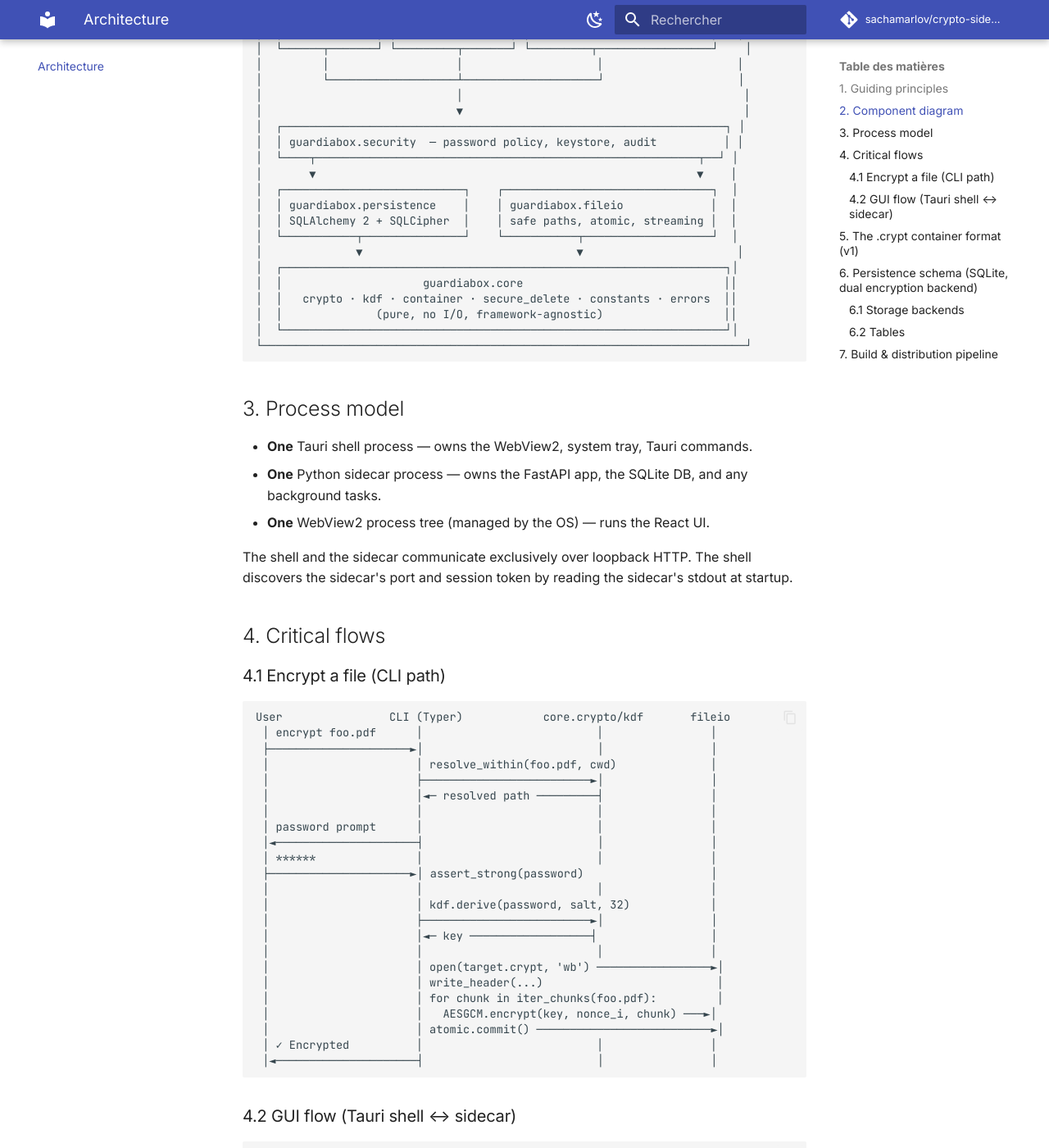
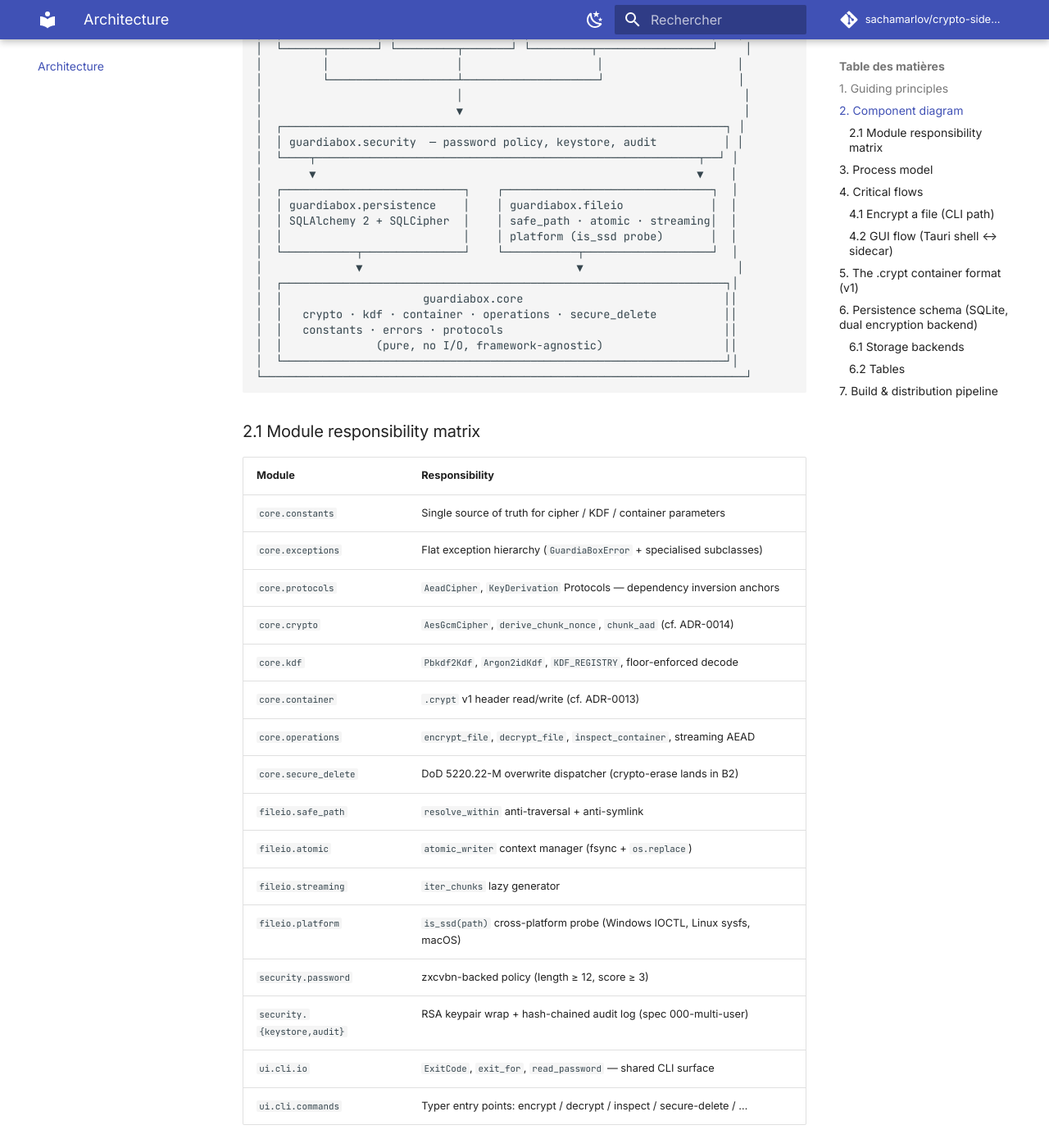
Before and after one commit to sachamarlov/crypto-sidecar, an MkDocs documentation site: the page built from docs/ARCHITECTURE.md, in a window 1280 px wide and 1400 px high, scrolled down 1087 px. Shown: the whole window at 82% size. Built offline with MkDocs 1.6.1 and Material for MkDocs 9.7.7, drawn with Linux system fonts in a browser that asks for light colours; comment, search, counter and statistics services are not loaded.

Commit message:
fix(secure-delete): cross-platform mypy strict + doc updates
Linux CI caught two mypy issues my Windows-local run missed:
- `_is_ssd_windows` had a redundant `if sys.platform != "win32": return None`
  guard that made `path.drive` unreachable on Linux. Removed: the function
  is only called from the top-level `is_ssd()` which already dispatches
  per platform.
- `os.major` / `os.minor` are POSIX-only. The targeted `# type:
  ignore[attr-defined]` was flagged as "unused" on Linux (where the
  symbols exist). Switched to `getattr(os, "major")(...)` so the lookup
  is runtime-dynamic and mypy stays silent on every host.

Doc updates (addressing review feedback: spec tasks.md weren't enough)

- README.md: full example section for every shipped command (encrypt,
  decrypt, inspect, secure-delete) plus the POSIX exit-code table.
- docs/ARCHITECTURE.md: component diagram now lists
  `fileio.platform` and the full `core/` module set
  (operations, secure_delete, protocols). New §2.1 module
  responsibility matrix — one row per module.
- docs/THREAT_MODEL.md: new §4.6 "Boundary: secure deletion" covering
  the overwrite/crypto-erase trade-off, SSD wear-levelling awareness,
  and the anti-directory / anti-symlink guards.

Local gates
- ruff + ruff-format + mypy --strict (75) + bandit (0) + pre-commit all green.

Co-Authored-By: Claude Opus 4.7 (1M context) <noreply@anthropic.com>

````diff
--- a/docs/ARCHITECTURE.md
+++ b/docs/ARCHITECTURE.md
@@ -53,16 +53,39 @@
 │       ▼                                                         ▼    │
 │  ┌───────────────────────────┐    ┌───────────────────────────────┐  │
 │  │ guardiabox.persistence    │    │ guardiabox.fileio             │  │
-│  │ SQLAlchemy 2 + SQLCipher  │    │ safe paths, atomic, streaming │  │
+│  │ SQLAlchemy 2 + SQLCipher  │    │ safe_path · atomic · streaming│  │
+│  │                           │    │ platform (is_ssd probe)       │  │
 │  └───────────┬───────────────┘    └───────────┬───────────────────┘  │
 │              ▼                                ▼                       │
 │  ┌──────────────────────────────────────────────────────────────────┐│
 │  │                     guardiabox.core                              ││
-│  │   crypto · kdf · container · secure_delete · constants · errors  ││
+│  │   crypto · kdf · container · operations · secure_delete          ││
+│  │   constants · errors · protocols                                 ││
 │  │              (pure, no I/O, framework-agnostic)                  ││
 │  └──────────────────────────────────────────────────────────────────┘│
 └────────────────────────────────────────────────────────────────────────┘
 ```
+
+### 2.1 Module responsibility matrix
+
+| Module                      | Responsibility                                                          |
+| --------------------------- | ----------------------------------------------------------------------- |
+| `core.constants`            | Single source of truth for cipher / KDF / container parameters          |
+| `core.exceptions`           | Flat exception hierarchy (`GuardiaBoxError` + specialised subclasses)   |
+| `core.protocols`            | `AeadCipher`, `KeyDerivation` Protocols — dependency inversion anchors  |
+| `core.crypto`               | `AesGcmCipher`, `derive_chunk_nonce`, `chunk_aad` (cf. ADR-0014)        |
+| `core.kdf`                  | `Pbkdf2Kdf`, `Argon2idKdf`, `KDF_REGISTRY`, floor-enforced decode       |
+| `core.container`            | `.crypt` v1 header read/write (cf. ADR-0013)                            |
+| `core.operations`           | `encrypt_file`, `decrypt_file`, `inspect_container`, streaming AEAD     |
+| `core.secure_delete`        | DoD 5220.22-M overwrite dispatcher (crypto-erase lands in B2)           |
+| `fileio.safe_path`          | `resolve_within` anti-traversal + anti-symlink                          |
+| `fileio.atomic`             | `atomic_writer` context manager (fsync + `os.replace`)                  |
+| `fileio.streaming`          | `iter_chunks` lazy generator                                            |
+| `fileio.platform`           | `is_ssd(path)` cross-platform probe (Windows IOCTL, Linux sysfs, macOS) |
+| `security.password`         | zxcvbn-backed policy (length ≥ 12, score ≥ 3)                           |
+| `security.{keystore,audit}` | RSA keypair wrap + hash-chained audit log (spec 000-multi-user)         |
+| `ui.cli.io`                 | `ExitCode`, `exit_for`, `read_password` — shared CLI surface            |
+| `ui.cli.commands`           | Typer entry points: encrypt / decrypt / inspect / secure-delete / …     |
 
 ## 3. Process model
 
````
Also changed, not shown: README.md (+30 -1 lines), docs/THREAT_MODEL.md (+11 -0 lines), 1 other file.
